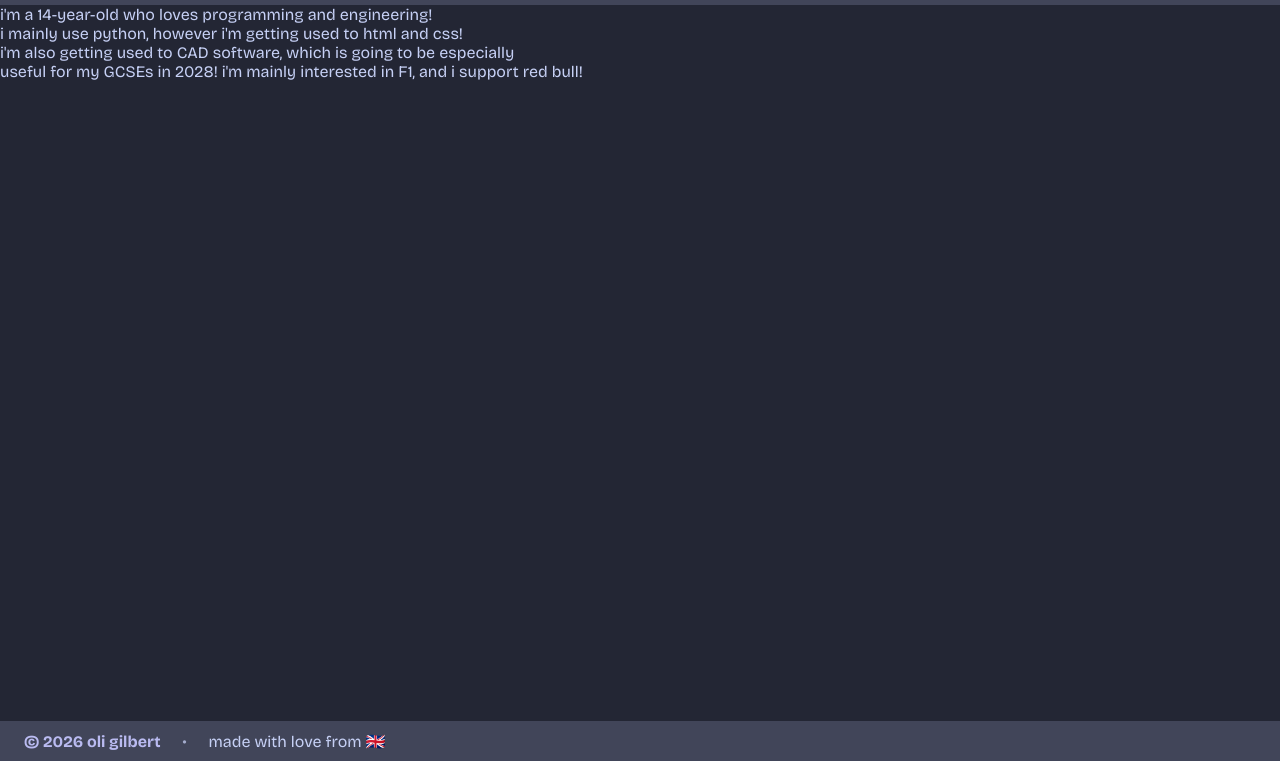
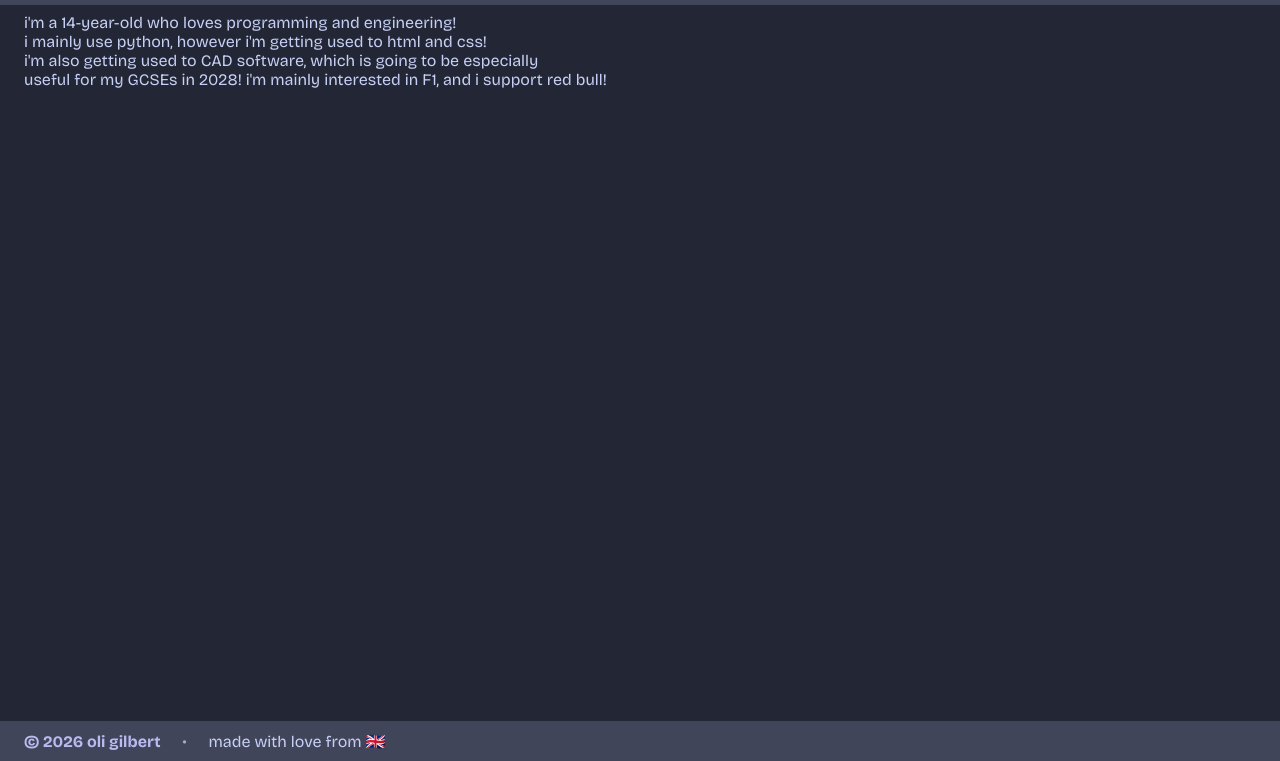
Before and after one commit to atlakami/website, a plain HTML site: page index.html in a window 1280 px wide. Shown: the part 39-800 px from the top of the page. Drawn offline with nearby package versions, Linux system fonts and the light colour scheme.

Commit message:
fix: padding

```diff
--- a/styles.css
+++ b/styles.css
@@ -82,5 +82,6 @@ footer {
 }
 
 main {
+    padding: 0.5rem 1.5rem;
     flex: 1;
 }
```
